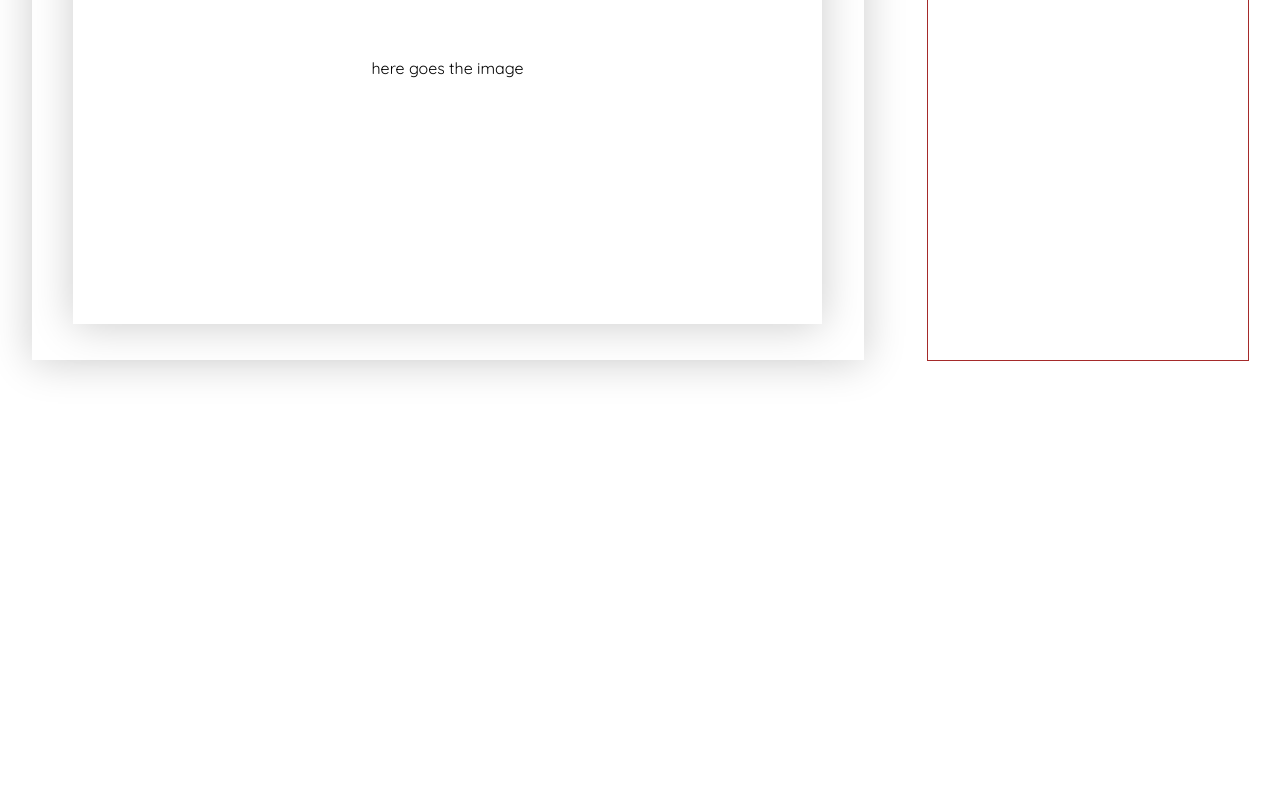
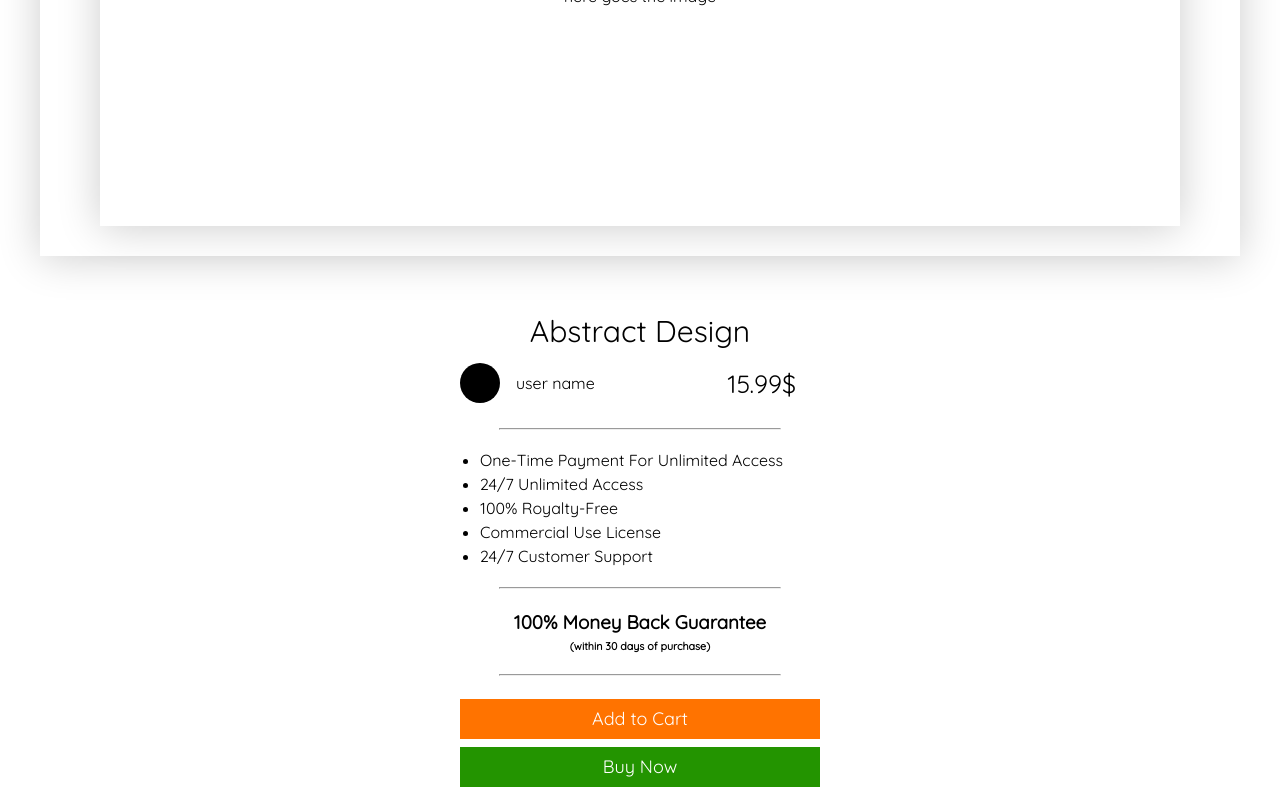
Before and after one commit to MohamedSaberChkiri/vue-digital-products-store, a Vue app: page /1 in a window 1280 px wide. Shown: the part 360-1160 px from the top of the page. Before the commit the page ends 800 px from the top, so only its background shows below. Built offline with nearby package versions, Linux system fonts and the light colour scheme.

Commit message:
about to finish details page

```diff
--- a/src/data/items.js
+++ b/src/data/items.js
@@ -1,37 +1,37 @@
 export const items = [
     {
       id: 1,
-      title: "Abstract Design 1",
+      title: "Abstract Design ",
       price: 15.99,
       category: "Graphics"
     },
     {
       id: 2,
-      title: "Modern Web Template 1",
+      title: "Modern Web Template",
       price: 29.99,
       category: "Web Design"
     },
     {
       id: 3,
-      title: "Digital Illustration 1",
+      title: "Digital Illustration ",
       price: 12.49,
       category: "Illustrations"
     },
     {
       id: 4,
-      title: "Creative Logo 1",
+      title: "Creative Logo ",
       price: 49.99,
       category: "Graphics"
     },
     {
       id: 5,
-      title: "Elegant Business Card 1",
+      title: "Elegant Business Card ",
       price: 9.99,
       category: "Printables"
     },
     {
       id: 6,
-      title: "Abstract Design 2",
+      title: "Abstract Design ",
       price: 15.99,
       category: "Graphics"
     },
--- a/src/views/ProductDetails.vue
+++ b/src/views/ProductDetails.vue
@@ -1,6 +1,8 @@
 <template>
 
   <div class="details-container">
+
+
         <div class="sub-container1">
               <div class="back">Back</div>
               <div class="item-image">here goes the image</div>
@@ -8,36 +10,145 @@
 
         <div class="right-panel">
                   <div class="publisher">
+                      <div class="item-title">{{product.title}}</div>
+                          <div class="profile">
+
+                                <div class="ct2">
                                   <div class="profile-image"></div>
                                   <div class="pub-name"> user name</div>
-         {{items[0].id}}
+                                </div>
+                                  <div class="price">{{product.price}}$</div>
+
+                          </div>
+
+                  </div>
+
+      <hr>
+
+            <div class="benefits">
+                <ul>
+                  <li>One-Time Payment For Unlimited Access</li>
+                  <li>24/7 Unlimited Access</li>
+                  <li>100% Royalty-Free</li>
+                  <li>Commercial Use License</li>
+                  <li>24/7 Customer Support</li>
+                </ul>
+              </div>
+
+      <hr>
+
+          <div class="money-guarantee">
+              <h3>100% Money Back Guarantee</h3>
+              <h6>(within 30 days of purchase)</h6>
+          </div>
+
+      <hr>
+
+          <div class="buttons-conatainer">
+            <button>Add to Cart</button>
+            <button>Buy Now</button>
+          </div>
+
    </div>
 
 </div>
 
 
-  </div>
+
 
 </template>
 
 <script setup>
 import {items} from '../data/items'
+import { useRoute } from 'vue-router';
+const route = useRoute();
+
+const productId = route.params.id;
+const product = items.find(item => item.id === Number(productId));
+
+
 </script>
 
 <style scoped>
 
+hr{
+  width: 70%;
+  color:rgba(0, 0, 0, .1) ;
 
-.details-container{
+
+}
+.publisher{
+  display: flex;
+  flex-direction: column;
+  align-items: center;
+  justify-content: space-around;
   width: 100%;
-  height: 100vh;
+  height: 13vh;
+}
+.profile{
+  height: 5vh;
+  width: 90%;
+  display: flex;
+  align-items: center;
+  justify-content: space-between;
+  gap: 20px;
+  margin: 0 auto;
+
+}
+.profile-image{
+  width: 40px;
+  height: 40px;
+  border-radius: 50%;
+  background: #000;
+}
+.ct2
+{
+  display: flex;
+  align-items: center;
+  justify-content: center;
+  gap: 2vh;
+}
+.price{
+  margin-right: 3vh;
+  font-size: 25px;
+}
+
+.item-title{
 
   display: flex;
   align-items: center;
+  justify-content: center;
+  height: 5vh;
+  width: 100%;
+  font-size: 30px;
+}
+
+.benefits{
+
+  width: 80%;
+  height: 15vh;
+
+}
+.benefits ul{
+  display: flex;
+  flex-direction:column ;
+  align-items: start;
+  height: 100%;
   justify-content: space-around;
+
+}
+.details-container{
+  width: 100%;
+  height: 90vh;
+  flex-wrap: wrap;
+  display: flex;
+  align-items: center;
+  justify-content: space-around;
+  padding-top: 5vh;
 }
 
 .sub-container1{
-  width: 65%;
+  width: 1200px;
   height: 80%;
 
   display: flex;
@@ -55,9 +166,10 @@ import {items} from '../data/items'
   align-items: center;
 }
 .right-panel{
-  width: 25%;
-  height: 80%;
-  border: 1px solid brown;
+  margin-top: 5vh;
+  width: 400px;
+  height: 70%;
+
 }
 
 .item-image{
@@ -68,4 +180,53 @@ import {items} from '../data/items'
   align-items: center;
   justify-content: center;
 }
+.right-panel{
+  display: flex;
+  flex-direction: column ;
+  align-items: center;
+  justify-content: space-around;
+
+}
+
+.money-guarantee{
+  width: 100%;
+  display: flex;
+  align-items: center;
+  justify-content: space-around;
+  flex-direction: column;
+  height: 6vh;
+}
+
+.buttons-conatainer{
+  width: 100%;
+  height: 12vh;
+  display: flex;
+  flex-direction: column;
+
+  align-items: center;
+  justify-content: space-around;
+}
+.buttons-conatainer button{
+  width: 90%;
+  height: 5vh;
+  border: none;
+  cursor: pointer;
+  transition: .3s ease all;
+}
+.buttons-conatainer button:nth-child(1):hover{
+  background: rgba(255, 115, 0, .8);
+}
+.buttons-conatainer button:nth-child(2):hover{
+  background: rgba(0, 73, 0, .8);
+}
+.buttons-conatainer button:nth-child(1){
+  background: rgb(255, 115, 0);
+  color: white;
+  font-size: 18px;
+}
+.buttons-conatainer button:nth-child(2){
+  background: rgb(35, 148, 0);
+  color: white;
+  font-size: 18px;
+}
 </style>
```
Lines whose indentation alone changed are shown as unchanged.
